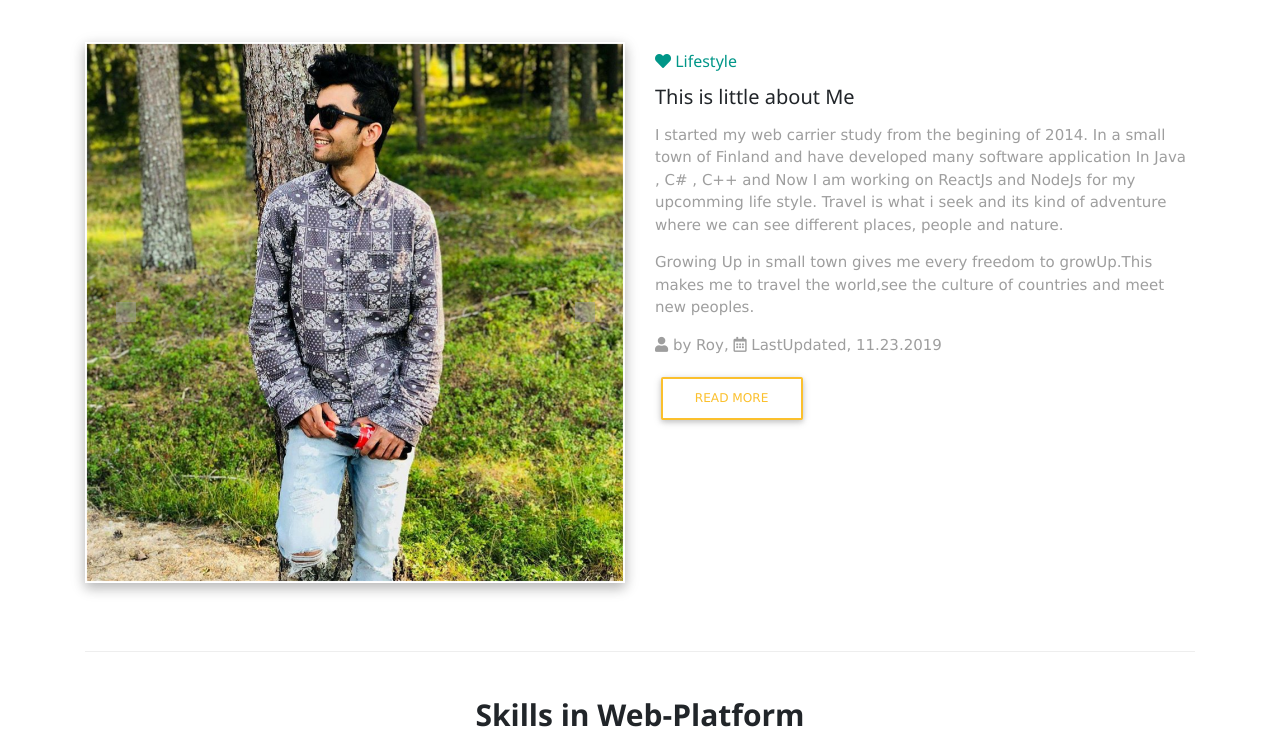
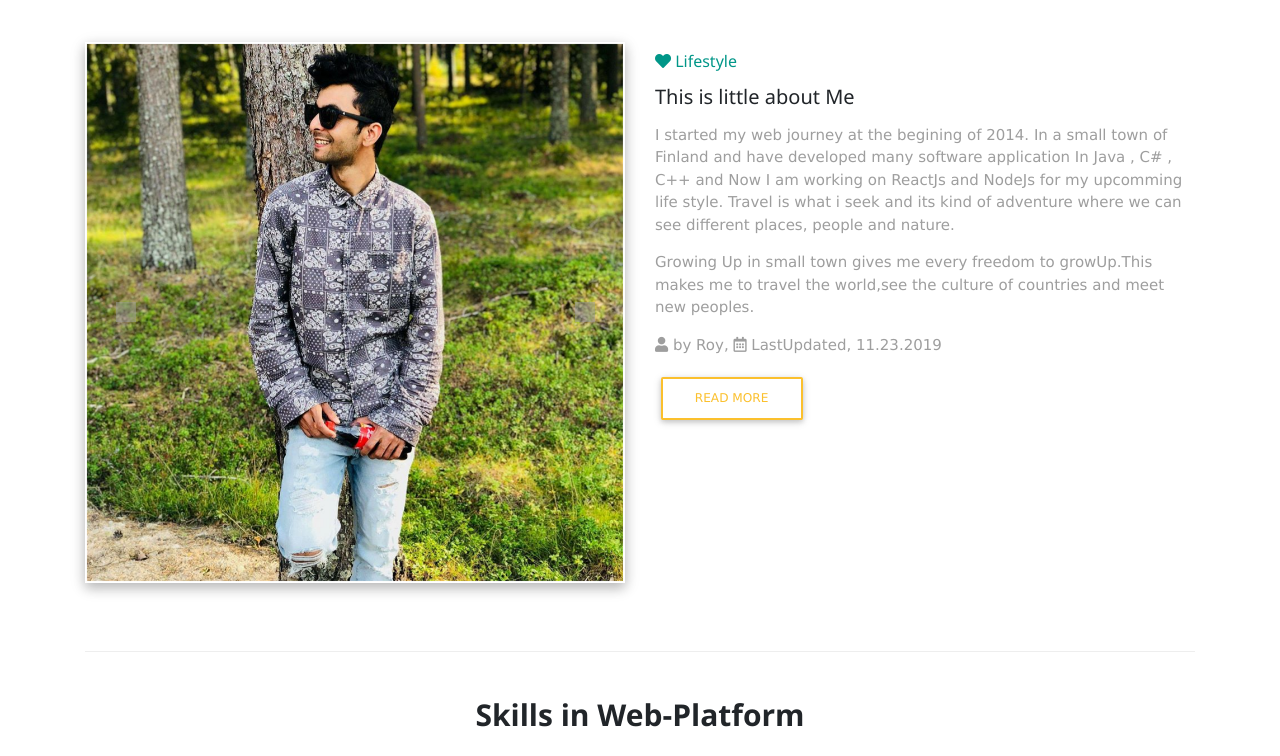
Before and after one commit to anumthapa/anumthapa, a plain HTML site: page index.html in a window 1280 px wide. Shown: the part 2381-3137 px from the top of the page. Drawn offline with nearby package versions, Linux system fonts and the light colour scheme; grey boxes are pictures that could not be loaded.

Commit message:
Update index.html

```diff
--- a/index.html
+++ b/index.html
@@ -204,11 +204,7 @@
                            </div>
                         </div>
 
-                        <!-- <h4 class="my-4 font-weight-bold">Heading</h4>
-                        <p class="grey-text">Lorem ipsum dolor sit amet, consectetur adipisicing elit. Reprehenderit
-                            maiores nam,
-                            aperiam minima
-                            assumenda deleniti hic.</p> -->
+
 
                     </div>
                     <!--Grid column-->
@@ -221,11 +217,6 @@
                         </div>
                         </div>
 
-                        <!-- <h4 class="my-4 font-weight-bold">Heading</h4>
-                        <p class="grey-text">Lorem ipsum dolor sit amet, consectetur adipisicing elit. Reprehenderit
-                            maiores nam,
-                            aperiam minima
-                            assumenda deleniti hic.</p> -->
 
                     </div>
                     <!--Grid column-->
@@ -238,11 +229,6 @@
                             </div>
                         </div>
 
-                        <!-- <h4 class="my-4 font-weight-bold">Heading</h4>
-                        <p class="grey-text">Lorem ipsum dolor sit amet, consectetur adipisicing elit. Reprehenderit
-                            maiores nam,
-                            aperiam minima
-                            assumenda deleniti hic.</p> -->
 
                     </div>
                     <!--Grid column-->
@@ -266,11 +252,7 @@
                             </div>
                         </div>
 
-                        <!-- <h4 class="my-4 font-weight-bold">Heading</h4>
-                        <p class="grey-text">Lorem ipsum dolor sit amet, consectetur adipisicing elit. Reprehenderit
-                            maiores nam,
-                            aperiam minima
-                            assumenda deleniti hic.</p> -->
+
 
                     </div>
                     <!--Grid column-->
@@ -283,11 +265,7 @@
                             </div>
                         </div>
 
-                        <!-- <h4 class="my-4 font-weight-bold">Heading</h4>
-                        <p class="grey-text">Lorem ipsum dolor sit amet, consectetur adipisicing elit. Reprehenderit
-                            maiores nam,
-                            aperiam minima
-                            assumenda deleniti hic.</p> -->
+
 
                     </div>
                     <!--Grid column-->
@@ -303,11 +281,7 @@
                     </div>
 
 
-                        <!-- <h4 class="my-4 font-weight-bold">Heading</h4>
-                        <p class="grey-text">Lorem ipsum dolor sit amet, consectetur adipisicing elit. Reprehenderit
-                            maiores nam,
-                            aperiam minima
-                            assumenda deleniti hic.</p> -->
+
 
                     </div>
                     <!--Grid column-->
@@ -380,7 +354,7 @@
                             <h6 class="pb-1"><i class="fa fa-heart"></i><strong> Lifestyle </strong></h6>
                         </a>
                         <h4 class="mb-3"><strong>This is little about Me </strong></h4>
-                        <p class="grey-text">  I started my web carrier study from the begining of 2014. In a small town of <strong>Finland</strong> and have developed many software application In Java , C# , C++ and Now I am working on ReactJs and NodeJs for my upcomming life style.
+                        <p class="grey-text">  I started my web journey at the begining of 2014. In a small town of <strong>Finland</strong> and have developed many software application In Java , C# , C++ and Now I am working on ReactJs and NodeJs for my upcomming life style.
                             Travel is what i seek and its kind of adventure  where we can see different places, people and nature.
 
                         </p>
```
